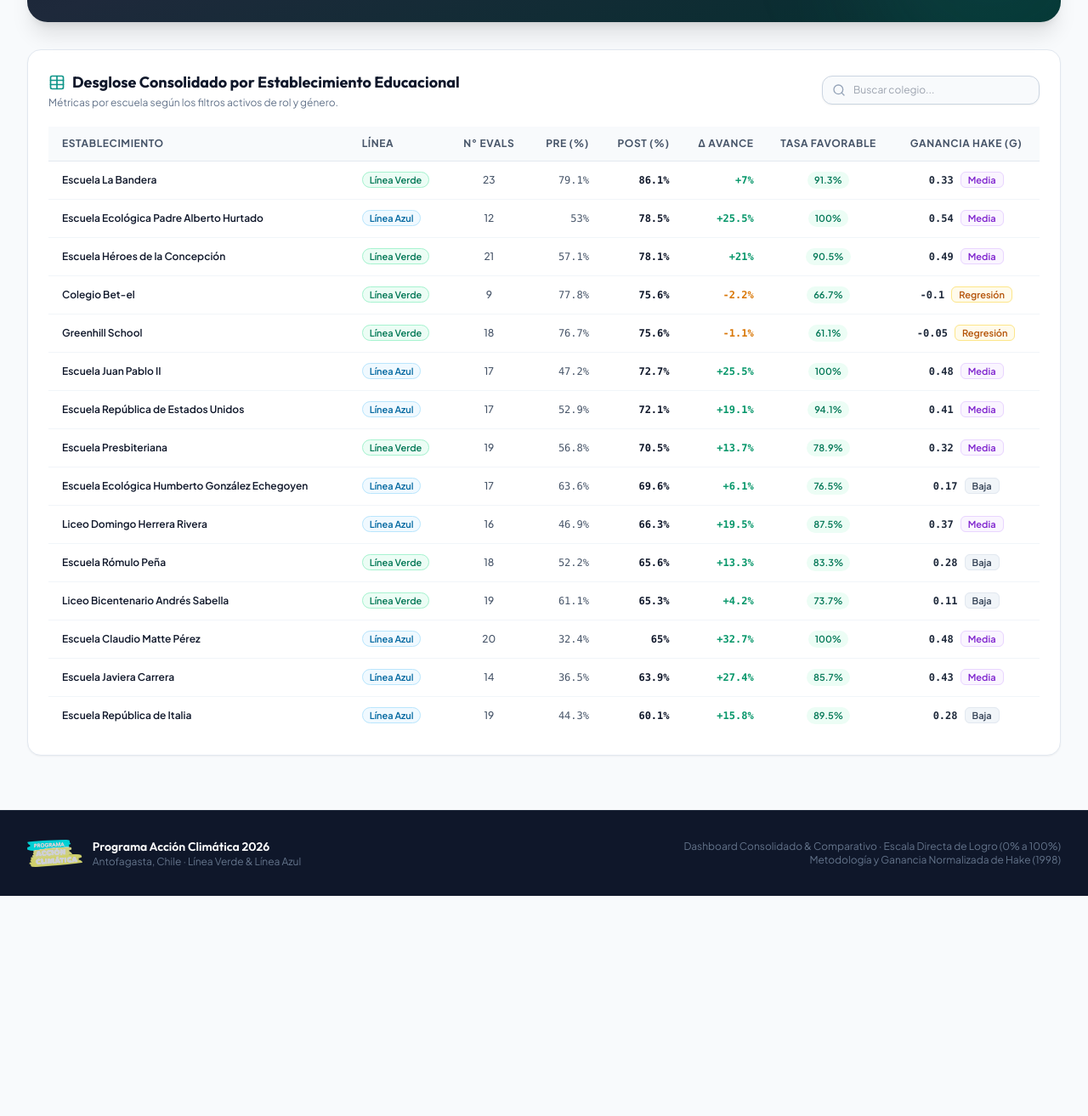
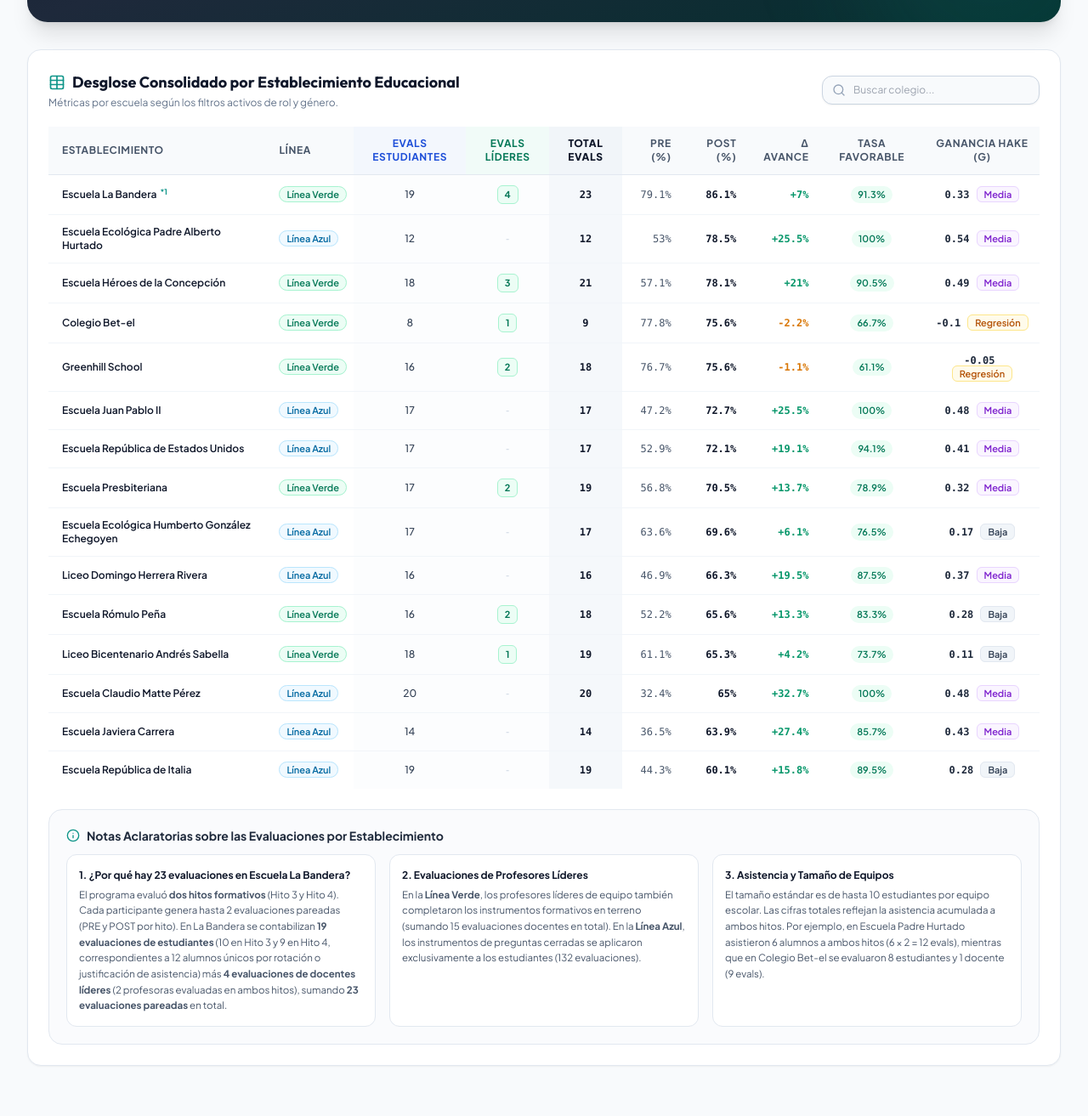
Before and after one commit to badijoly/pac-global-2026, a plain HTML site: page index.html in a window 1280 px wide. Shown: the part 1927-3240 px from the top of the page at 85% size. Before the commit the page ends 2981 px from the top, so only its background shows below. Drawn offline with nearby package versions, Linux system fonts and the light colour scheme.

Commit message:
feat: split N evaluations into students, leaders and sum, and add explanatory footnotes at table bottom

```diff
--- a/app.js
+++ b/app.js
@@ -490,6 +490,11 @@ function renderSchoolsTable() {
 
   let schoolsList = Object.values(bySchool).map(s => {
     const n = s.evals.length;
+    const estEvals = s.evals.filter(e => (e.role || '').toLowerCase().includes('estudiante'));
+    const docEvals = s.evals.filter(e => (e.role || '').toLowerCase().includes('docente') || (e.role || '').toLowerCase().includes('profesor') || (e.role || '').toLowerCase().includes('lider'));
+    const nEst = estEvals.length;
+    const nDoc = docEvals.length;
+
     const preSum = s.evals.reduce((a, b) => a + b.pre_pct, 0);
     const postSum = s.evals.reduce((a, b) => a + b.post_pct, 0);
     const pre = preSum / n;
@@ -503,6 +508,8 @@ function renderSchoolsTable() {
       name: s.name,
       line: s.line,
       n,
+      nEst,
+      nDoc,
       pre: Number(pre.toFixed(1)),
       post: Number(post.toFixed(1)),
       delta: Number(delta.toFixed(1)),
@@ -517,7 +524,7 @@ function renderSchoolsTable() {
   schoolsList.sort((a, b) => b.post - a.post);
 
   if (schoolsList.length === 0) {
-    elTableBody.innerHTML = `<tr><td colspan="8" class="text-center py-6 text-slate-400">No se encontraron establecimientos coincidentes.</td></tr>`;
+    elTableBody.innerHTML = `<tr><td colspan="10" class="text-center py-6 text-slate-400">No se encontraron establecimientos coincidentes.</td></tr>`;
     return;
   }
 
@@ -538,11 +545,19 @@ function renderSchoolsTable() {
       hakeBadge = '<span class="px-2 py-0.5 rounded-md text-[11px] font-semibold bg-amber-50 text-amber-700 border border-amber-200">Regresión</span>';
     }
 
+    const docBadge = s.nDoc > 0
+      ? `<span class="inline-flex items-center justify-center font-bold text-emerald-700 bg-emerald-50 px-2 py-0.5 rounded-md text-[11px] border border-emerald-200">${s.nDoc}</span>`
+      : `<span class="text-slate-300 font-mono">-</span>`;
+
+    const noteTag = s.name === 'Escuela La Bandera' ? '<sup class="text-teal-600 font-bold ml-1 cursor-help" title="Ver Nota 1 al pie: 19 evaluaciones de estudiantes + 4 de líderes docentes en 2 hitos">*1</sup>' : '';
+
     return `
       <tr class="hover:bg-slate-50 transition">
-        <td class="py-3 px-4 font-semibold text-slate-900">${s.name}</td>
-        <td class="py-3 px-3">${lineBadge}</td>
-        <td class="py-3 px-3 text-center font-medium text-slate-600">${s.n}</td>
+        <td class="py-3 px-4 font-semibold text-slate-900">${s.name}${noteTag}</td>
+        <td class="py-3 px-2">${lineBadge}</td>
+        <td class="py-3 px-2 text-center font-medium text-slate-700 bg-slate-50/40">${s.nEst}</td>
+        <td class="py-3 px-2 text-center bg-slate-50/40">${docBadge}</td>
+        <td class="py-3 px-2 text-center font-black text-slate-900 bg-slate-100/70 font-mono">${s.n}</td>
         <td class="py-3 px-3 text-right font-mono text-slate-600">${s.pre}%</td>
         <td class="py-3 px-3 text-right font-mono font-bold text-slate-900">${s.post}%</td>
         <td class="py-3 px-3 text-right font-mono ${deltaClass}">${deltaSign}${s.delta}%</td>
--- a/index.html
+++ b/index.html
@@ -533,8 +533,10 @@
             <thead class="bg-slate-50 text-slate-600 font-bold uppercase tracking-wider">
               <tr>
                 <th scope="col" class="py-3 px-4">Establecimiento</th>
-                <th scope="col" class="py-3 px-3">Línea</th>
-                <th scope="col" class="py-3 px-3 text-center">N° Evals</th>
+                <th scope="col" class="py-3 px-2">Línea</th>
+                <th scope="col" class="py-3 px-2 text-center text-blue-700 bg-blue-50/50" title="Evaluaciones pareadas de estudiantes en ambos hitos">Evals Estudiantes</th>
+                <th scope="col" class="py-3 px-2 text-center text-emerald-700 bg-emerald-50/50" title="Evaluaciones pareadas de profesores líderes">Evals Líderes</th>
+                <th scope="col" class="py-3 px-2 text-center text-slate-900 bg-slate-100 font-black" title="Sumatoria total de evaluaciones pareadas">Total Evals</th>
                 <th scope="col" class="py-3 px-3 text-right">PRE (%)</th>
                 <th scope="col" class="py-3 px-3 text-right">POST (%)</th>
                 <th scope="col" class="py-3 px-3 text-right">Δ Avance</th>
@@ -545,6 +547,40 @@
             <tbody id="table-schools-body" class="divide-y divide-slate-100 bg-white">
             </tbody>
           </table>
+        </div>
+
+        <!-- NOTAS ACLARATORIAS AL PIE DE LA TABLA -->
+        <div class="mt-6 pt-5 border-t border-slate-200 space-y-3 bg-slate-50/70 p-4 sm:p-5 rounded-2xl border border-slate-200 text-xs text-slate-600 leading-relaxed">
+          <div class="flex items-center gap-2 font-bold text-slate-800 text-sm">
+            <i data-lucide="info" class="w-4 h-4 text-teal-600"></i>
+            Notas Aclaratorias sobre las Evaluaciones por Establecimiento
+          </div>
+
+          <div class="grid grid-cols-1 md:grid-cols-3 gap-4 mt-2">
+            <!-- Nota 1: La Bandera y N° Acumulado -->
+            <div class="bg-white p-3.5 rounded-xl border border-slate-200 shadow-2xs">
+              <span class="font-bold text-slate-900 block mb-1">1. ¿Por qué hay 23 evaluaciones en Escuela La Bandera?</span>
+              <p class="text-[11.5px] text-slate-600">
+                El programa evaluó <strong>dos hitos formativos</strong> (Hito 3 y Hito 4). Cada participante genera hasta 2 evaluaciones pareadas (PRE y POST por hito). En La Bandera se contabilizan <strong>19 evaluaciones de estudiantes</strong> (10 en Hito 3 y 9 en Hito 4, correspondientes a 12 alumnos únicos por rotación o justificación de asistencia) más <strong>4 evaluaciones de docentes líderes</strong> (2 profesoras evaluadas en ambos hitos), sumando <strong>23 evaluaciones pareadas</strong> en total.
+              </p>
+            </div>
+
+            <!-- Nota 2: Evaluación de Profesores Líderes -->
+            <div class="bg-white p-3.5 rounded-xl border border-slate-200 shadow-2xs">
+              <span class="font-bold text-slate-900 block mb-1">2. Evaluaciones de Profesores Líderes</span>
+              <p class="text-[11.5px] text-slate-600">
+                En la <strong>Línea Verde</strong>, los profesores líderes de equipo también completaron los instrumentos formativos en terreno (sumando 15 evaluaciones docentes en total). En la <strong>Línea Azul</strong>, los instrumentos de preguntas cerradas se aplicaron exclusivamente a los estudiantes (132 evaluaciones).
+              </p>
+            </div>
+
+            <!-- Nota 3: Tamaño de Equipos Escolares -->
+            <div class="bg-white p-3.5 rounded-xl border border-slate-200 shadow-2xs">
+              <span class="font-bold text-slate-900 block mb-1">3. Asistencia y Tamaño de Equipos</span>
+              <p class="text-[11.5px] text-slate-600">
+                El tamaño estándar es de hasta 10 estudiantes por equipo escolar. Las cifras totales reflejan la asistencia acumulada a ambos hitos. Por ejemplo, en Escuela Padre Hurtado asistieron 6 alumnos a ambos hitos (6 × 2 = 12 evals), mientras que en Colegio Bet-el se evaluaron 8 estudiantes y 1 docente (9 evals).
+              </p>
+            </div>
+          </div>
         </div>
       </section>
 
@@ -868,6 +904,6 @@
   </footer>
 
   <!-- JAVASCRIPT LOGIC -->
-  <script src="app.js?v=20261120_v4"></script>
+  <script src="app.js?v=20261120_v5"></script>
 </body>
 </html>
```
